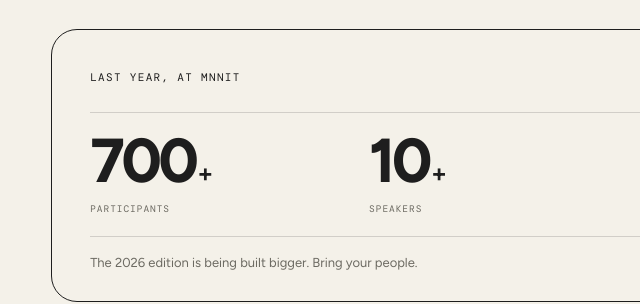
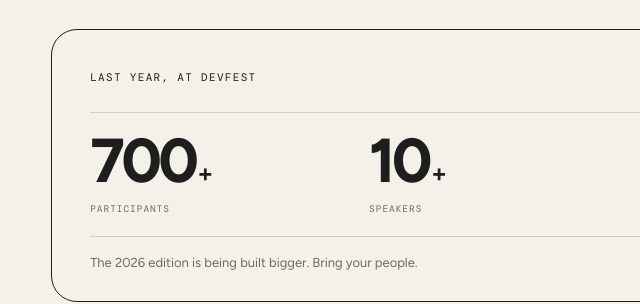
Before and after one commit to Dominus005era/Devfest_2026_001, a plain HTML site: page devfest-prayagraj-2026/index.html in a window 1280 px wide. Shown: the part 2210-2514 px from the top of the page, 0-640 px from the left. Drawn offline with Linux system fonts and the light colour scheme.

Commit message:
fix(copy): label last-year stats as DevFest instead of the venue

```diff
--- a/devfest-prayagraj-2026/index.html
+++ b/devfest-prayagraj-2026/index.html
@@ -426,7 +426,7 @@
 
       <div class="stats-band" data-reveal>
         <div class="stats-band__head">
-          <span class="mono">Last year, at MNNIT</span>
+          <span class="mono">Last year, at DevFest</span>
           <span class="stats-band__year">2025</span>
         </div>
         <div class="stats-band__grid">
```
